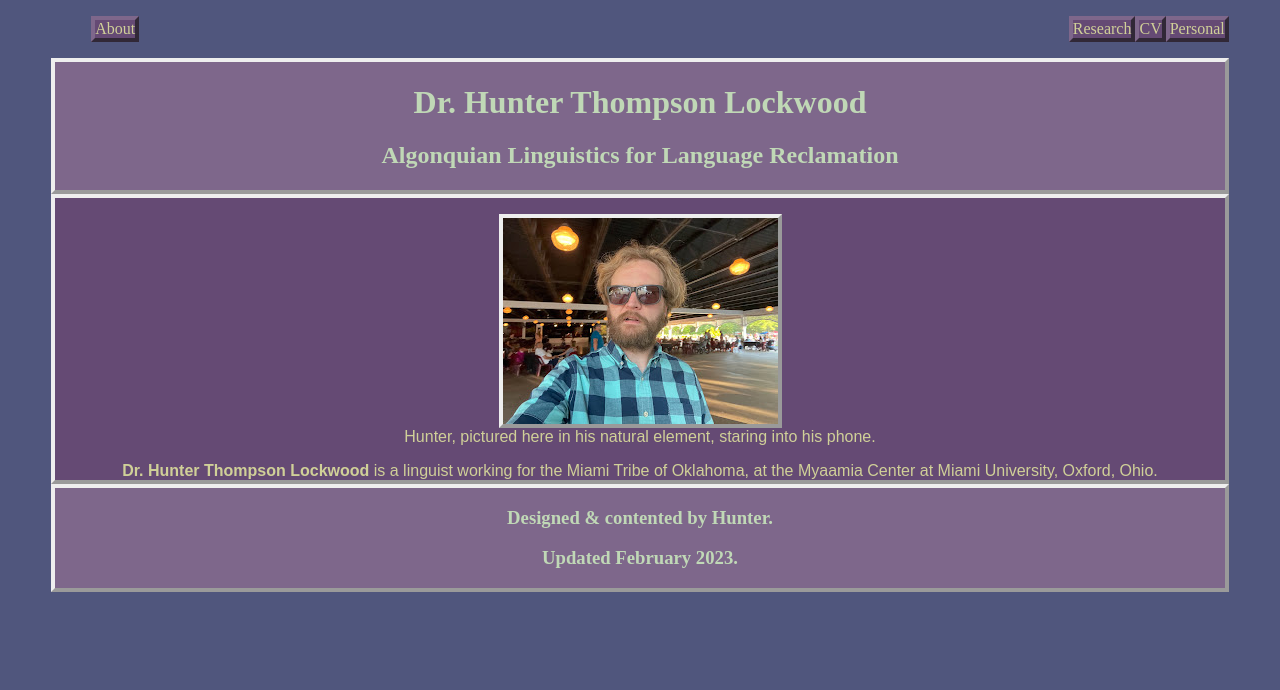
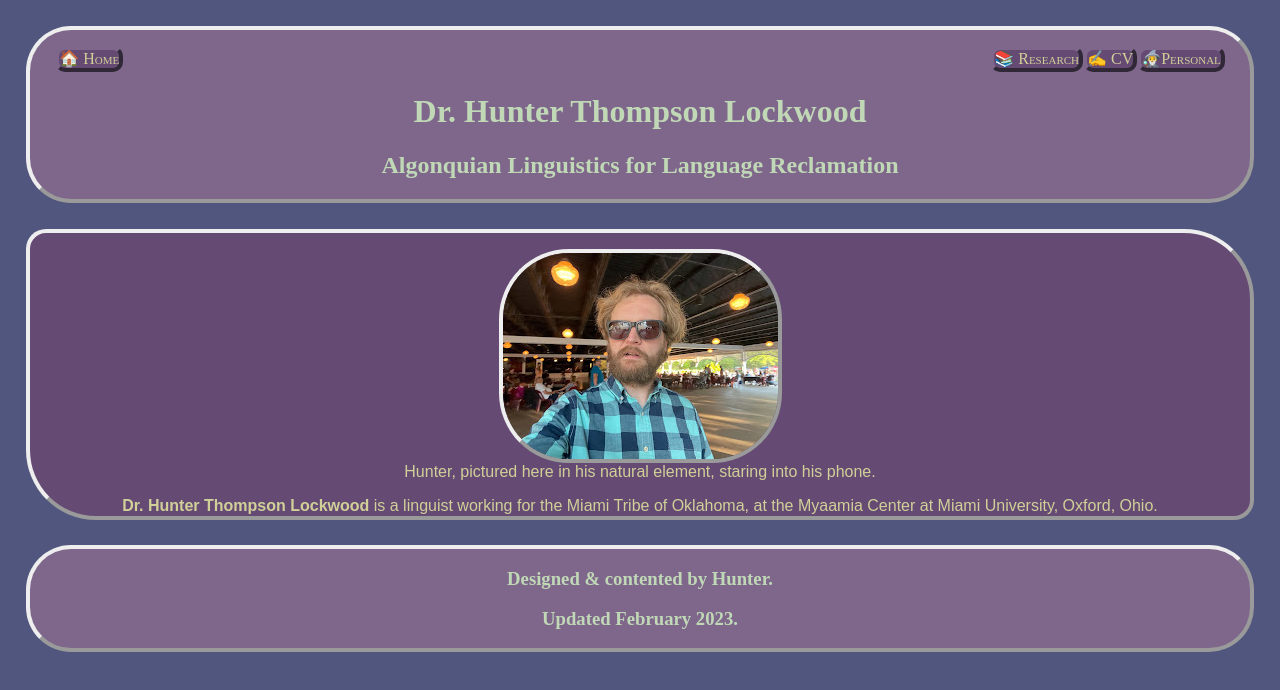
Before and after one commit to HunterLockwood/hunterlockwood.github.io, a website built with Parcel: page index.html in a window 1280 px wide. Built offline with nearby package versions, Linux system fonts and the light colour scheme; a web font is replaced by a local one.

Commit message:
styling: link color/caps; etc.

```diff
--- a/css/main.css
+++ b/css/main.css
@@ -107,6 +107,7 @@ textarea {
   --margin-padding: 2vw;
   --big-margin-padding: 4vw;
   --border-style: outset;
+  --base-border-radius: 45px;
   }
 
 
@@ -117,7 +118,16 @@ textarea {
 html {
   background-color: var(--backgrounder);
   font-family: var(--text-font);
-  padding: 0 var(--big-margin-padding) var(--big-margin-padding) var(--big-margin-padding);
+  padding: var(--margin-padding);
+  overflow: scroll;
+  }
+
+body {
+  display: grid;
+  grid-template-rows:
+    auto
+    1fr
+    auto;
   }
 
 header,footer {
@@ -126,13 +136,17 @@ header,footer {
   font-family: var(--header-font);
   border: 4px var(--border-style);
   flex-grow: 1;
+  border-radius: var(--base-border-radius);
   }
 
 main {
   background-color: var(--plain-body-textholder);
   color: var(--plain-body-text);
   border: 4px var(--border-style);
+  border-radius: calc(var(--base-border-radius) - 25px) calc(var(--base-border-radius) + 25px);
   flex-grow: 1;
+  padding: 0 var(--margin-padding) 0 var(--margin-padding);
+  margin: var(--margin-padding) 0 var(--margin-padding) 0;
   }
 
 main,header,footer,section {
@@ -142,6 +156,7 @@ main,header,footer,section {
 figure img {
   overflow: clip;
   border: 4px var(--border-style);
+  border-radius: calc(var(--base-border-radius) + 25px);
   }
 
 /* --------------------------------------------------------------------------
@@ -153,24 +168,35 @@ ul.menu {
   list-style-type: none;
   color: var(--plain-body-text);
   font-family: var(--header-font);
-  flex-grow: 1;
   display: flex;
   flex-direction: row;
+  padding: 0 var(--margin-padding) 0 var(--margin-padding)
   }
 
 li {
   border: 4px outset var(--header-textholder);
   background-color: var(--colorful-body-textholder);
+  border-radius: calc(var(--base-border-radius) - 35px);
+  }
+
+li:hover {
+/*  from w3schools! */
+  box-shadow: 0 4px 8px 0 rgba(0, 0, 0, 0.2), 0 6px 20px 0 rgba(0, 0, 0, 0.19);
   }
 
 li:hover::before {
   content: "→"
   }
 
-li:nth-of-type(1) {
+nav li:nth-of-type(1) {
   margin-right: auto;
   }
 
+a {
+  text-decoration: none;
+  color: inherit;
+  font-variant: petite-caps;
+  }
 
 
 /* --------------------------------------------------------------------------
@@ -181,10 +207,11 @@ li:nth-of-type(1) {
 /* notes toward a layout*/
 /* ~~~~~~~~~~~~~~~~~~~~~~~~~~~~~~~~
 children of body:
-nav
+
+header
+  nav
   ul
     li
-header
   TODO: Finalize header structure
 main
   figure
--- a/index.html
+++ b/index.html
@@ -57,15 +57,16 @@
 </head>
 
 <body>
-<nav>
-  <ul class="menu">
-    <li>About</li>
-    <li>Research</li>
-    <li>CV</li>
-    <li>Personal</li>
-  </ul>
-</nav>
+
 <header>
+  <nav>
+    <ul class="menu">
+      <li><a href="index.html">🏠 Home</a></li>
+      <li><a href="404.html">📚 Research</a></li>
+      <li><a href="404.html">✍️ CV</a></li>
+      <li><a href="404.html">🧙‍♂️Personal</a></li>
+    </ul>
+  </nav>
   <h1>Dr. Hunter Thompson Lockwood</h1>
   <section class="tagline">
     <h2>Algonquian Linguistics for Language Reclamation</h2>
```
